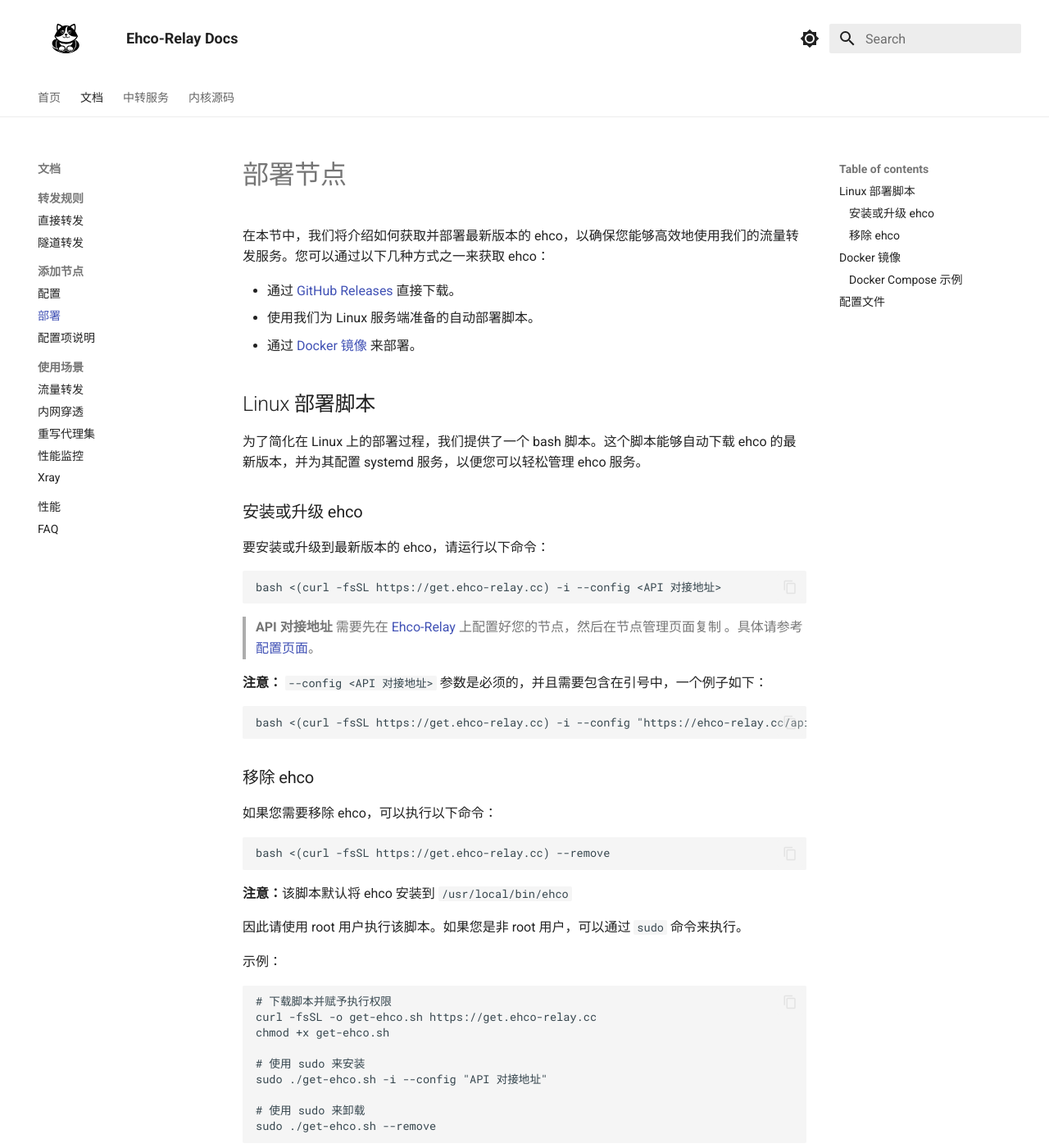
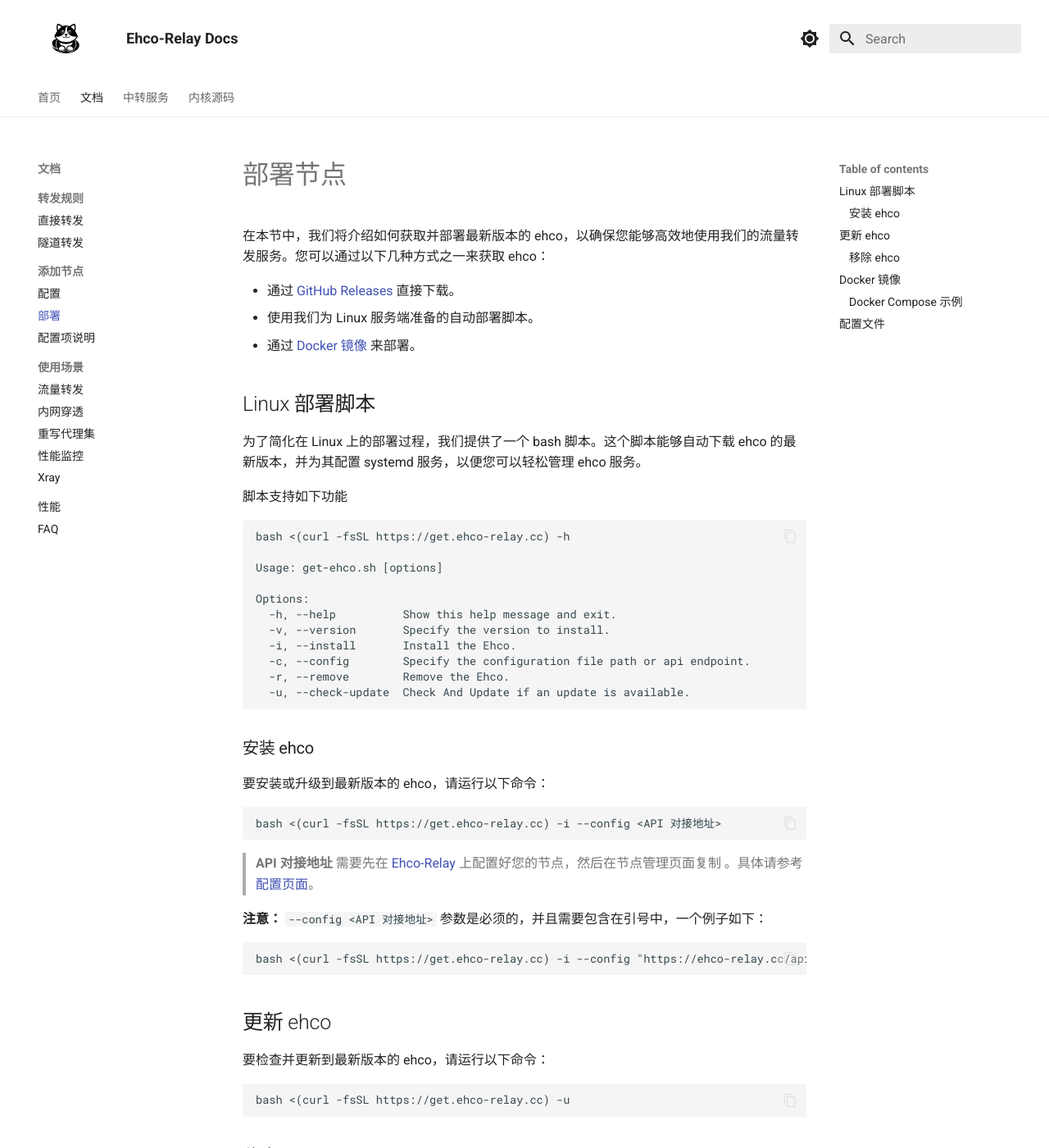
Before and after one commit to Ehco1996/ehco-relay-docs, an MkDocs documentation site: the page built from docs/node/install.md, in a window 1280 px wide and 1400 px high. Shown: the whole window at 82% size. Built offline with MkDocs 1.6.1 and Material for MkDocs 9.7.7, drawn with Linux system fonts in a browser that asks for light colours.

Commit message:
chore: Update documentation for node installation and usage scenarios

````diff
--- a/docs/node/install.md
+++ b/docs/node/install.md
@@ -14,7 +14,23 @@
 
 为了简化在 Linux 上的部署过程，我们提供了一个 bash 脚本。这个脚本能够自动下载 ehco 的最新版本，并为其配置 systemd 服务，以便您可以轻松管理 ehco 服务。
 
-### 安装或升级 ehco
+脚本支持如下功能
+
+```bash
+bash <(curl -fsSL https://get.ehco-relay.cc) -h
+
+Usage: get-ehco.sh [options]
+
+Options:
+  -h, --help          Show this help message and exit.
+  -v, --version       Specify the version to install.
+  -i, --install       Install the Ehco.
+  -c, --config        Specify the configuration file path or api endpoint.
+  -r, --remove        Remove the Ehco.
+  -u, --check-update  Check And Update if an update is available.
+```
+
+### 安装 ehco
 
 要安装或升级到最新版本的 ehco，请运行以下命令：
 
@@ -28,6 +44,14 @@
 
 ```bash
 bash <(curl -fsSL https://get.ehco-relay.cc) -i --config "https://ehco-relay.cc/api/v1/config/1/"
+```
+
+## 更新 ehco
+
+要检查并更新到最新版本的 ehco，请运行以下命令：
+
+```bash
+bash <(curl -fsSL https://get.ehco-relay.cc) -u
 ```
 
 ### 移除 ehco
````
